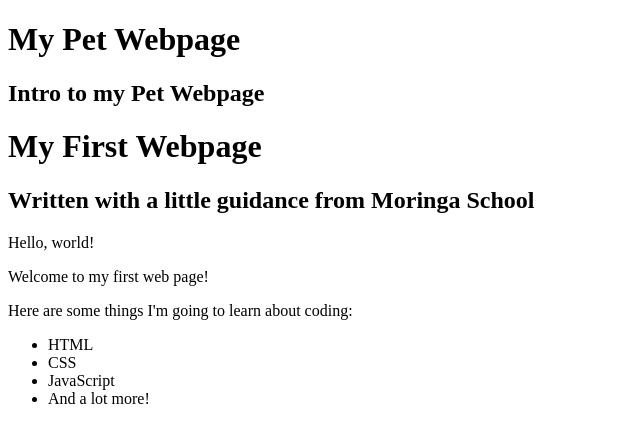
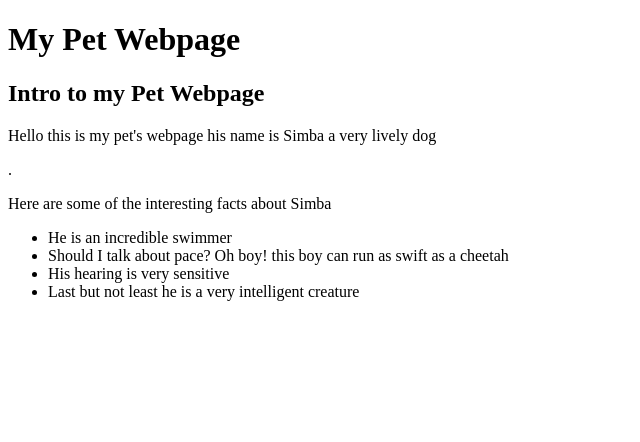
Before and after one commit to WayneMusungu/Pet-website, a plain HTML site: page Pet-website.html in a window 1280 px wide. Shown: the whole page, without its empty margins (0-640 px from the left). Drawn offline with Linux system fonts and the light colour scheme.

Commit message:
Add paragraph

```diff
--- a/Pet-website.html
+++ b/Pet-website.html
@@ -6,25 +6,13 @@
   <body>
     <h1>My Pet Webpage</h1>
     <h2>Intro to  my Pet Webpage</h2>
-
-
-    <!DOCTYPE html>
-    <html>
-      <head>
-        <title>My first webpage!</title>
-      </head>
-      <body>
-        <h1>My First Webpage</h1>
-        <h2>Written with a little guidance from Moringa School</h2>
-
-        <p>Hello, world!</p>
-        <p>Welcome to my first web page!</p>
-
-        <p>Here are some things I'm going to learn about coding:</p>
-        <ul>
-          <li>HTML</li>
-          <li>CSS</li>
-          <li>JavaScript</li>
-          <li>And a lot more!</li>
-        </ul>
-      </body>
+    <p>Hello this is my pet's webpage his name is Simba a very lively dog</p>.
+    <p>Here are some of the interesting facts about Simba</p>
+    <ul>
+        <li>He is an incredible swimmer</li>
+        <li>Should I talk about pace? Oh boy! this boy can run as swift as a cheetah</li>
+        <li>His hearing is very sensitive</li>
+        <li>Last but not least he is a very intelligent creature</li>
+    </ul>
+  </body>
+</html>
```
